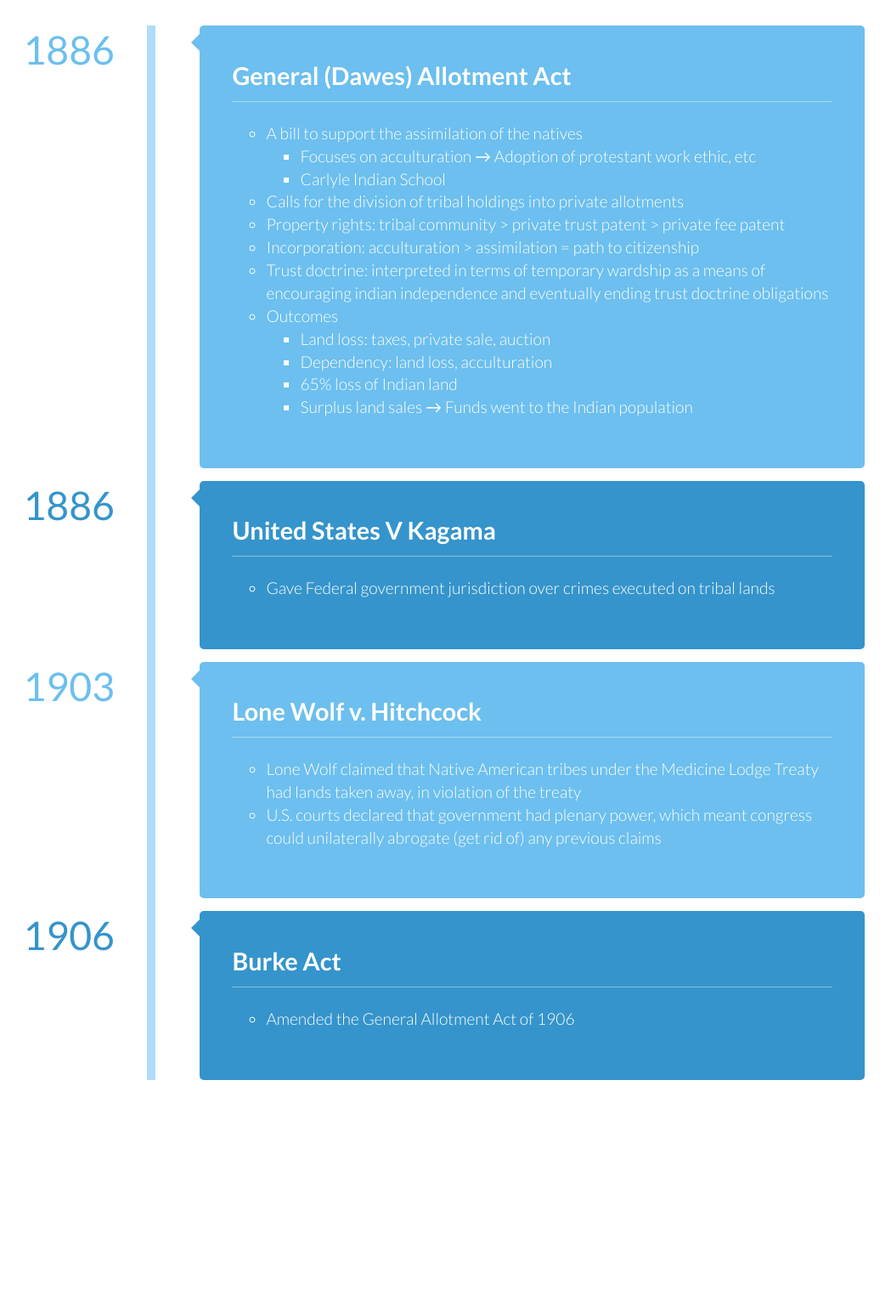
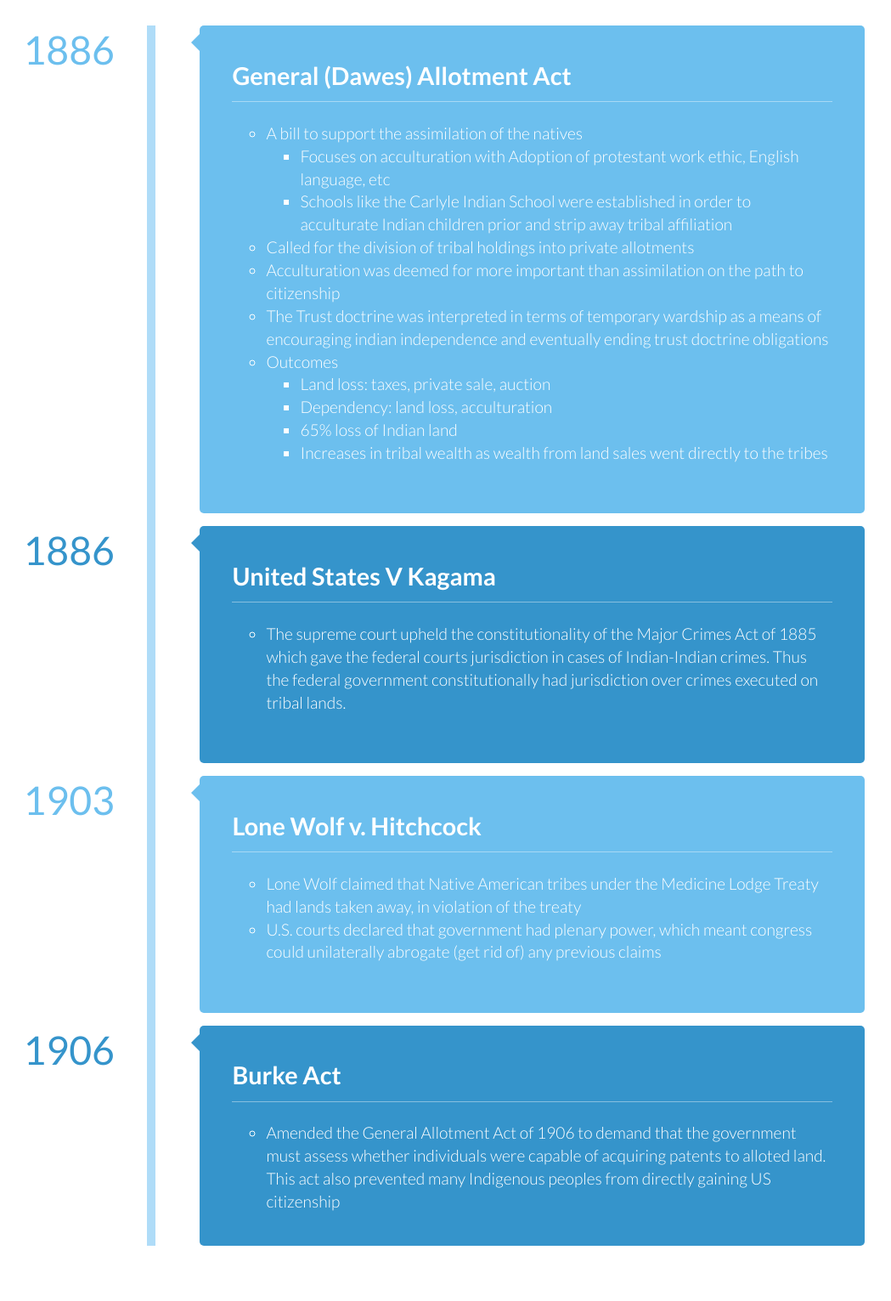
Before and after one commit to Sharabesh/espm, a Python web app: template templates/html/allotment.html in a window 1280 px wide. Shown: the part 120-1651 px from the top of the page at 85% size, without its empty margins (144-1193 px from the left). Before the commit the page ends 1391 px from the top, so only its background shows below. Run offline with Jinja, Linux system fonts and the light colour scheme; the template is opened without the code that fills it, so the values that code supplies are empty.

Commit message:
Finished

```diff
--- a/app.py
+++ b/app.py
@@ -54,7 +54,7 @@ def make_app():
         (r"/static/(.*)", tornado.web.StaticFileHandler, {
             "path":os.path.join(os.path.dirname(os.path.abspath(__file__)), 'static')
         }),
-        (r"/",MainHandler),
+        (r"/",TimelineHandler),
         (r'/timeline',TimelineHandler),
         (r'/removal',RemovalHandler),
         (r'/allotment',AllotmentHandler),
--- a/templates/html/allotment.html
+++ b/templates/html/allotment.html
@@ -34,20 +34,22 @@
                             <ul>
                             <li>A bill to support the assimilation of the natives
                                 <ul>
-                                    <li>Focuses on acculturation → Adoption of protestant work ethic, etc</li>
-                                    <li>Carlyle Indian School </li>
+                                    <li>Focuses on acculturation with Adoption of protestant work ethic, English language, etc</li>
+                                    <li>Schools like the Carlyle Indian School were established
+                                        in order to acculturate Indian children prior and strip away tribal affiliation</li>
                                 </ul>
                             </li>
-                            <li>Calls for the division of tribal holdings into private allotments</li>
-                            <li>Property rights: tribal community > private trust patent > private fee patent</li>
-                            <li>Incorporation: acculturation > assimilation = path to citizenship</li>
-                            <li>Trust doctrine: interpreted in terms of temporary wardship as a means of encouraging indian independence and eventually ending trust doctrine obligations</li>
+                            <li>Called for the division of tribal holdings into private allotments</li>
+                            <li>Acculturation was deemed for more important than assimilation on the path to citizenship</li>
+                            <li>The Trust doctrine was interpreted in terms of temporary wardship as a means of encouraging
+                                indian independence and eventually ending trust doctrine obligations</li>
                             <li>Outcomes
                             <ul>
                                 <li>Land loss: taxes, private sale, auction</li>
                                 <li>Dependency: land loss, acculturation </li>
                                 <li>65% loss of Indian land</li>
-                                <li>Surplus land sales → Funds went to the Indian population</li>
+                                <li>Increases in tribal wealth as wealth from land sales
+                                     went directly to the tribes</li>
                             </ul>
 
                             </li>
@@ -63,7 +65,14 @@
 						<div class="cbp_tmlabel">
 							<h2>United States V Kagama</h2>
 							<p>
-                                <ul><li>Gave Federal government jurisdiction over crimes executed on tribal lands </li></ul>
+                                <ul>
+                            <li>
+                                The supreme court upheld the constitutionality of the Major Crimes Act of 1885
+                                which gave the federal courts jurisdiction in cases of Indian-Indian crimes.
+                                Thus the federal government constitutionally had
+                                jurisdiction over crimes executed on tribal lands.
+                            </li>
+                        </ul>
 
                             </p>
 						</div>
@@ -90,12 +99,15 @@
 
 						<div class="cbp_tmlabel">
 							<h2>Burke Act</h2>
-							<p>
-                                <ul>
-                                    <li> Amended the General Allotment Act of 1906
-                                    </li>
-                                </ul>
-                            </p>
+                            <ul>
+                                <li>
+                                    Amended the General Allotment Act of 1906 to demand that
+                                    the government must assess whether individuals were capable of
+                                    acquiring patents to alloted land.
+                                    This act also prevented many Indigenous peoples from
+                                    directly gaining US citizenship
+                                </li>
+                            </ul>
 						</div>
 					</li>
 
```
Also changed, not shown: templates/html/IRA.html (+3 -9 lines), templates/html/determination.html (+4 -4 lines), templates/html/removal.html (+25 -17 lines), templates/html/termination.html (+1 -8 lines), templates/html/trade.html (+10 -5 lines).
